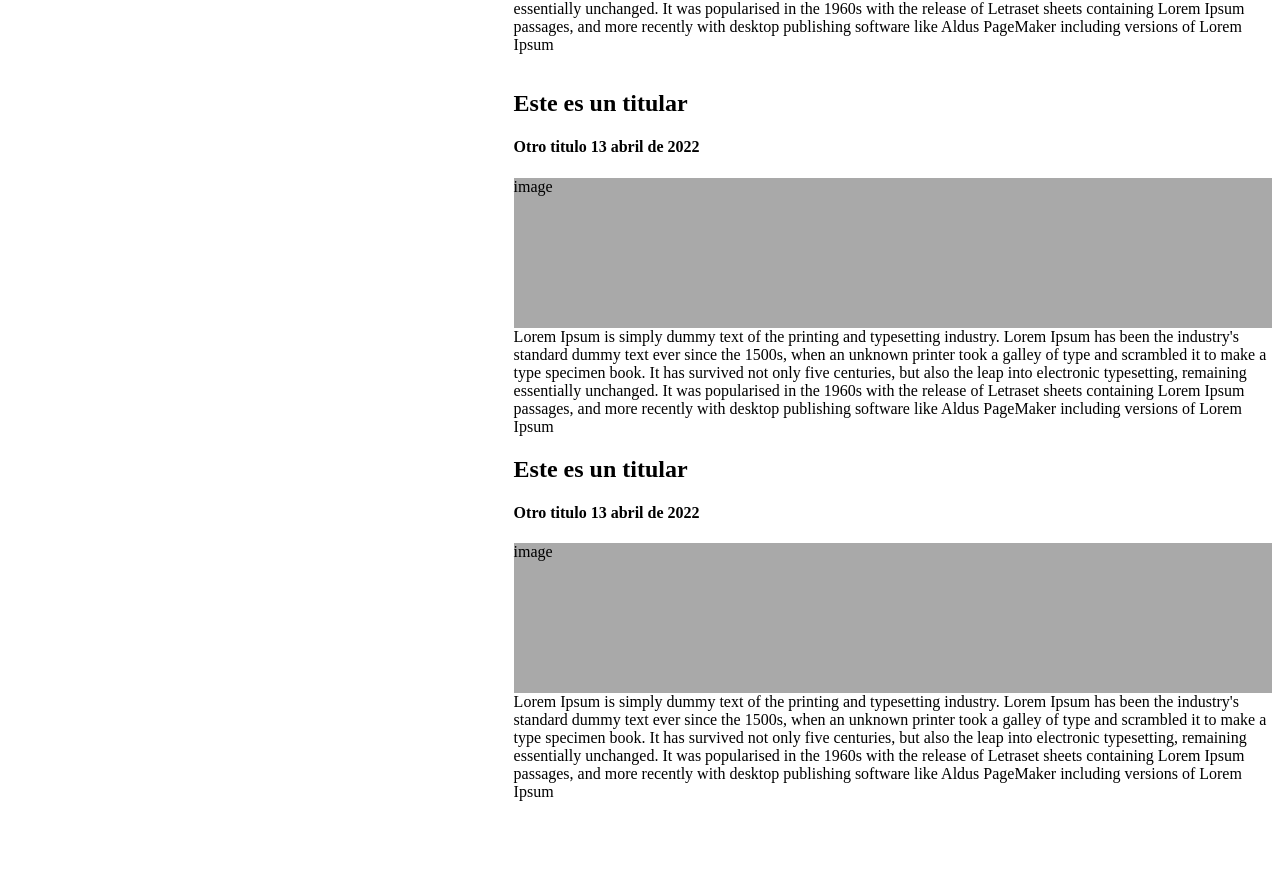
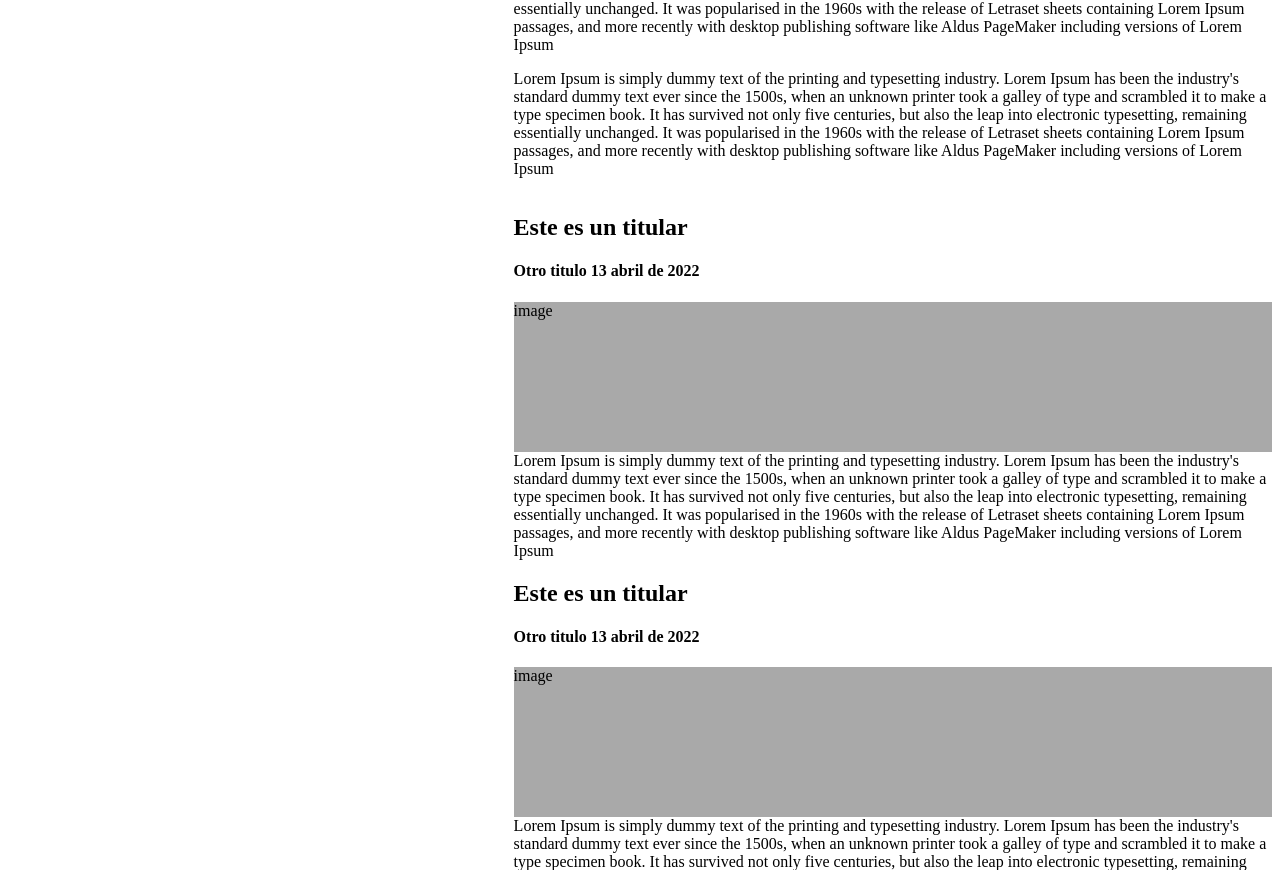
Before and after one commit to disu26/ActividadGit, a plain HTML site: page index.html in a window 1280 px wide. Shown: the part 2038-2908 px from the top of the page. Before the commit the page ends 2855 px from the top, so only its background shows below. Drawn offline with Linux system fonts and the light colour scheme.

Commit message:
ramaduvi

```diff
--- a/index.html
+++ b/index.html
@@ -71,6 +71,11 @@
                 but also the leap into electronic typesetting, remaining essentially unchanged. It was popularised in the 1960s with the release of Letraset
                 sheets containing Lorem Ipsum passages, and more recently with desktop publishing software like Aldus PageMaker including versions of Lorem Ipsum
             </p>
+            <p>Lorem Ipsum is simply dummy text of the printing and typesetting industry. Lorem Ipsum has been the industry's standard dummy text ever since the
+              1500s, when an unknown printer took a galley of type and scrambled it to make a type specimen book. It has survived not only five centuries,
+              but also the leap into electronic typesetting, remaining essentially unchanged. It was popularised in the 1960s with the release of Letraset
+              sheets containing Lorem Ipsum passages, and more recently with desktop publishing software like Aldus PageMaker including versions of Lorem Ipsum
+          </p>
         </div>
     </main>
     <!-- Andrey -->
```
